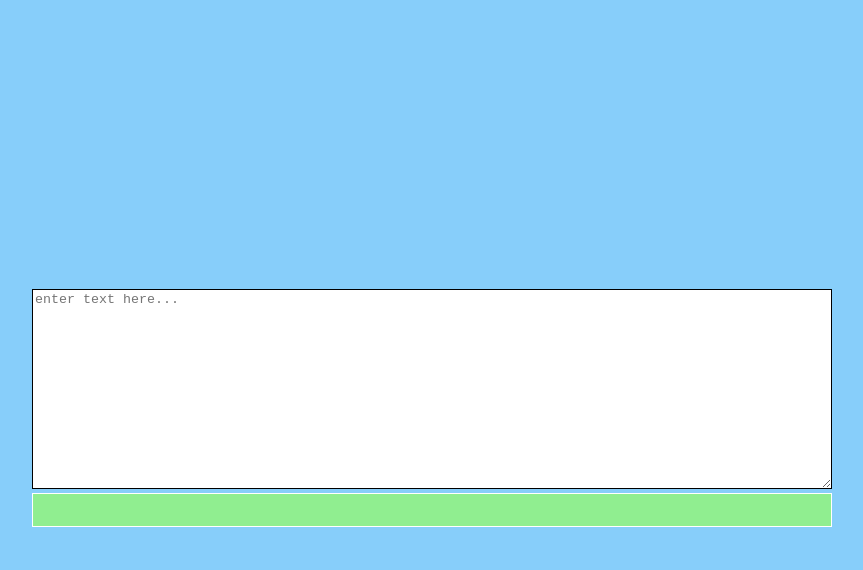
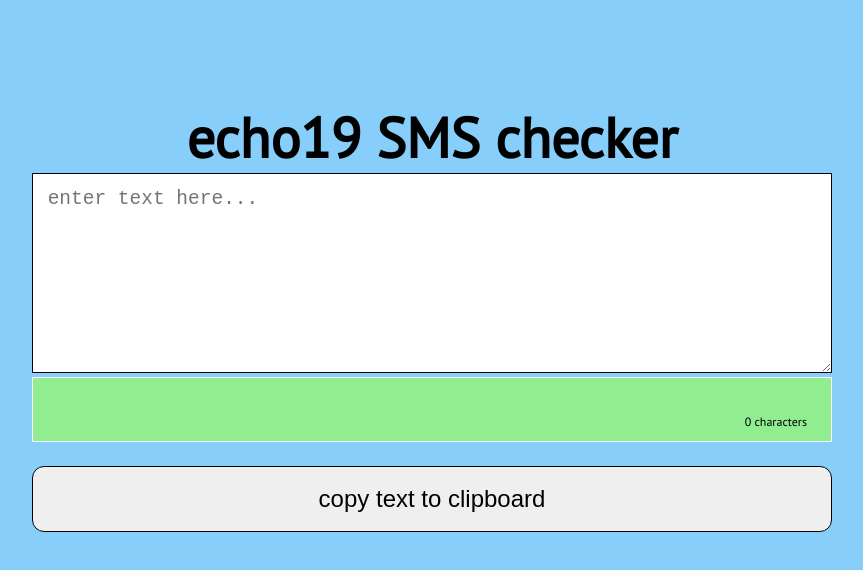
Before and after one commit to funkfinger/fixer, a React (Create React App) app: page / in a window 1280 px wide. Shown: the top 570 px of the page, without its empty margins (208-1071 px from the left). Built offline with nearby package versions, Linux system fonts and the light colour scheme.

Commit message:
working on making it a little nicer

```diff
--- a/public/index.html
+++ b/public/index.html
@@ -1,14 +1,12 @@
 <!DOCTYPE html>
 <html lang="en">
+
 <head>
   <meta charset="utf-8" />
   <link rel="icon" href="%PUBLIC_URL%/favicon.ico" />
   <meta name="viewport" content="width=device-width, initial-scale=1" />
   <meta name="theme-color" content="#000000" />
-    <meta
-      name="description"
-      content="Web site created using create-react-app"
-    />
+  <meta name="description" content="Web site created using create-react-app" />
   <link rel="apple-touch-icon" href="%PUBLIC_URL%/logo192.png" />
   <!--
       manifest.json provides metadata used when your web app is installed on a
@@ -24,8 +22,10 @@
       work correctly both with client-side routing and a non-root public URL.
       Learn how to configure a non-root public URL by running `npm run build`.
     -->
-    <title>React App</title>
+  <link href="https://fonts.googleapis.com/css?family=PT+Sans&display=swap" rel="stylesheet">
+  <title>SMS Checker</title>
 </head>
+
 <body>
   <noscript>You need to enable JavaScript to run this app.</noscript>
   <div id="root"></div>
@@ -40,4 +40,5 @@
       To create a production bundle, use `npm run build` or `yarn build`.
     -->
 </body>
+
 </html>
--- a/src/App.jsx
+++ b/src/App.jsx
@@ -1,36 +1,77 @@
 import React, { useState } from 'react';
 
+import Header from './components/Header/Header';
 import EntryTextBox from './components/EntryTextBox/EntryTextBox';
 import FixedTextBox from './components/FixedTextBox/FixedTextBox';
 import gsmCharSet from './gsmCharSet';
 
 import './App.css';
 
+const countsAsTwoCharacters = ['[', '\\', ']', '^', '{', '|', '}', '~'];
+
+const addDoubleCharacters = characters => {
+  let extraChars = 0;
+  characters.forEach(character => {
+    if (countsAsTwoCharacters.includes(character.character)) {
+      extraChars += 1;
+    }
+  });
+  return extraChars;
+};
+
+const buildMessageText = characters => {
+  const text = characters.map((character, i) => {
+    const c = Object.assign(character);
+    // eslint-disable-next-line react/no-array-index-key
+    return c.ok ? <em key={i}>{c.character}</em> : <i key={i}>{c.character}</i>;
+  });
+  return text;
+};
+
 const App = () => {
-  const [text, setText] = useState('');
-  const [textOk, setTextOk] = useState('textOk');
+  const [text, setText] = useState([<em key="nokey" />]);
+  const [textOk, setTextOk] = useState(true);
+  const [textPlain, setTextPlain] = useState('');
+  const [textPlainLength, setTextPlainLength] = useState(0);
 
-  const fixText = textToFix => {
+  const checkText = textToCheck => {
     let ok = true;
-    setTextOk('textOk');
-    textToFix.split('').forEach(letter => {
-      if (!gsmCharSet.includes(letter)) {
-        setTextOk('textBad');
+    const textArray = [];
+    textToCheck.split('').forEach(character => {
+      const characterObj = { character, ok: true };
+      if (characterObj.character.charCodeAt(0) < 32) characterObj.ok = false;
+      if (!gsmCharSet.includes(character)) {
         ok = false;
+        characterObj.ok = false;
       }
+      textArray.push(characterObj);
     });
+
+    const message = buildMessageText(textArray);
+    setText(message);
     if (ok) {
-      setText(textToFix);
+      setTextOk(true);
+      setTextPlain(textToCheck);
+      setTextPlainLength(textToCheck.length + addDoubleCharacters(textArray));
     } else {
-      setText('bad character');
+      setTextOk(false);
+      setTextPlain('');
     }
   };
 
   return (
     <div className="App">
+      <header>
+        <Header />
+      </header>
       <main>
-        <EntryTextBox callback={fixText} />
-        <FixedTextBox text={text} textOk={textOk} />
+        <EntryTextBox callback={checkText} />
+        <FixedTextBox
+          text={text}
+          textOk={textOk}
+          textPlain={textPlain}
+          textPlainLength={textPlainLength}
+        />
       </main>
     </div>
   );
--- a/src/components/EntryTextBox/EntryTextBox.jsx
+++ b/src/components/EntryTextBox/EntryTextBox.jsx
@@ -1,13 +1,11 @@
-import React, { useState } from 'react';
+import React from 'react';
 import PropTypes from 'prop-types';
 
 import TextBox from '../TextBox/TextBox';
 
 const EntryTextBox = ({ callback }) => {
-  const [text, setText] = useState('');
-
   const changeText = newVal => {
-    setText(newVal);
+    // setText(newVal);
     callback(newVal);
   };
 
@@ -17,7 +15,6 @@ const EntryTextBox = ({ callback }) => {
         changeText(e.target.value);
       }}
       placeholder="enter text here..."
-      defaultValue={text}
     />
   );
 };
--- a/src/components/FixedTextBox/FixedTextBox.jsx
+++ b/src/components/FixedTextBox/FixedTextBox.jsx
@@ -1,21 +1,60 @@
-import React from 'react';
+import React, { useRef, useState, useEffect } from 'react';
 import PropTypes from 'prop-types';
 
-const FixedTextBox = ({ text, textOk }) => {
+const FixedTextBox = ({ text, textOk, textPlain, textPlainLength }) => {
+  const textAreaRef = useRef(null);
+  const [coppiedMessage, setCoppiedMessage] = useState('');
+  const [buttonDisabled, setButtonDisabled] = useState(!textOk);
+
+  const copyToClipboard = e => {
+    textAreaRef.current.select();
+    document.execCommand('copy');
+    // This is just personal preference.
+    // I prefer to not show the the whole text area selected.
+    e.target.focus();
+    setCoppiedMessage(' ...coppied!');
+    setButtonDisabled(true);
+  };
+
+  useEffect(() => {
+    const timer = setTimeout(() => {
+      setCoppiedMessage('');
+      setButtonDisabled(false);
+    }, 2000);
+    return () => clearTimeout(timer);
+  }, [coppiedMessage]);
+
   return (
-    <div className={`fixed-text-area ${textOk}`}>{text}</div>
-    // <TextBox placeholder="" defaultValue={text} readonly textOk={textOk} />
+    <div className="fixed-text">
+      <div
+        id="checked-text-area"
+        className={`fixed-text-area ${textOk ? 'textOk' : 'textBad'}`}
+      >
+        <div>{text}</div>
+        <textarea id="copyTextbox" ref={textAreaRef} defaultValue={textPlain} />
+        <p className="character-count">
+          {textPlainLength} character{textPlainLength === 1 ? '' : 's'}
+        </p>
+      </div>
+      <button onClick={copyToClipboard} type="button" disabled={buttonDisabled}>
+        copy text to clipboard<em>{coppiedMessage}</em>
+      </button>
+    </div>
   );
 };
 
 FixedTextBox.propTypes = {
-  text: PropTypes.string,
-  textOk: PropTypes.string,
+  text: PropTypes.oneOfType([PropTypes.array, PropTypes.string]),
+  textOk: PropTypes.bool,
+  textPlain: PropTypes.string,
+  textPlainLength: PropTypes.number,
 };
 
 FixedTextBox.defaultProps = {
-  text: 'enter text above...',
-  textOk: '',
+  text: '',
+  textOk: true,
+  textPlain: '',
+  textPlainLength: 0,
 };
 
 export default FixedTextBox;
--- /dev/null
+++ b/src/components/Header/Header.jsx
@@ -0,0 +1,5 @@
+import React from 'react';
+
+const Header = () => <h1>echo19 SMS checker</h1>;
+
+export default Header;
--- a/src/index.css
+++ b/src/index.css
@@ -3,12 +3,13 @@
 }
 
 body {
-  height: 100vh;
+  height: 80vh;
   background-color: lightskyblue;
   display: flex;
   align-items: center;
   justify-content: center;
   flex-direction: column;
+  font-family: 'PT Sans';
 }
 
 #root {
@@ -23,23 +24,83 @@ body {
   width: 100%;
 }
 
+header {
+  text-align: center;
+}
+
+header h1 {
+  margin: 0;
+  font-size: 3.5em;
+}
+
 .TextBox {
   width: 100%;
   height: 200px;
   border: 1px #000 solid;
+  font-size: 1.5em;
+  padding: 0.75em;
 }
 
 .textBad {
   background-color: rgb(224, 182, 182);
 }
 
-.textOk {
+.textPending {
+  color: white;
+}
+
+.textOk,
+.textPending {
   background-color: lightgreen;
 }
 
 .fixed-text-area {
-  padding: 1em;
+  padding: 1em 1em 0 1em;
   border: 1px #fff solid;
+  font-size: 1.5em;
+  text-align: center;
+}
+
+.fixed-text-area i {
+  background-color: red;
+  padding: 0 0.25em;
+}
+
+.fixed-text-area em {
+  font-style: normal;
+}
+
+.fixed-text {
+  width: 100%;
+}
+
+.fixed-text button {
+  border: 1px #000 solid;
+  font-size: 1.5em;
+  margin: 1em 0;
+  padding: 0.75em;
+  width: 100%;
+  border-radius: 0.5em;
+}
+
+#copyTextbox {
+  /* visibility: hidden; */
+  opacity: 0.01;
+  height: 0;
+  position: absolute;
+  z-index: -1;
+}
+
+#checked-text-area {
+  display: flex;
+  flex-direction: column;
+  align-items: center;
+  justify-items: center;
+}
+
+.character-count {
+  font-size: 0.5em;
+  align-self: flex-end;
 }
 
 @media (min-width: 768px) {
```
Lines whose indentation alone changed are shown as unchanged.
